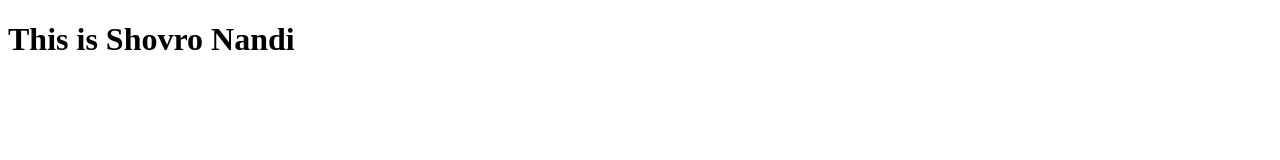
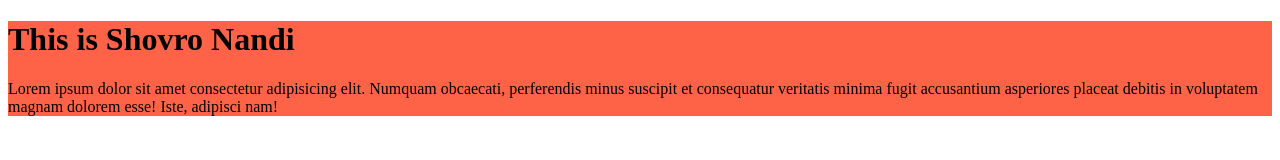
Before and after one commit to ShovroNandi/my-first-website-repo, a plain HTML site: page index.html in a window 1280 px wide. Drawn offline with Linux system fonts and the light colour scheme.

Commit message:
my first commit

```diff
--- a/index.html
+++ b/index.html
@@ -4,8 +4,13 @@
     <meta charset="UTF-8">
     <meta name="viewport" content="width=device-width, initial-scale=1.0">
     <title> MY first website</title>
+    <link rel="stylesheet" href="styles/blog.css">
 </head>
 <body>
-    <h1>This is Shovro Nandi</h1>
+    <div>
+        <h1>This is Shovro Nandi</h1>
+        <p>Lorem ipsum dolor sit amet consectetur adipisicing elit. Numquam obcaecati, perferendis minus suscipit et consequatur veritatis minima fugit accusantium asperiores placeat debitis in voluptatem magnam dolorem esse! Iste, adipisci nam!</p>
+
+    </div>
 </body>
 </html>
--- /dev/null
+++ b/styles/blog.css
@@ -0,0 +1,3 @@
+div{
+    background-color: tomato;
+}
```
